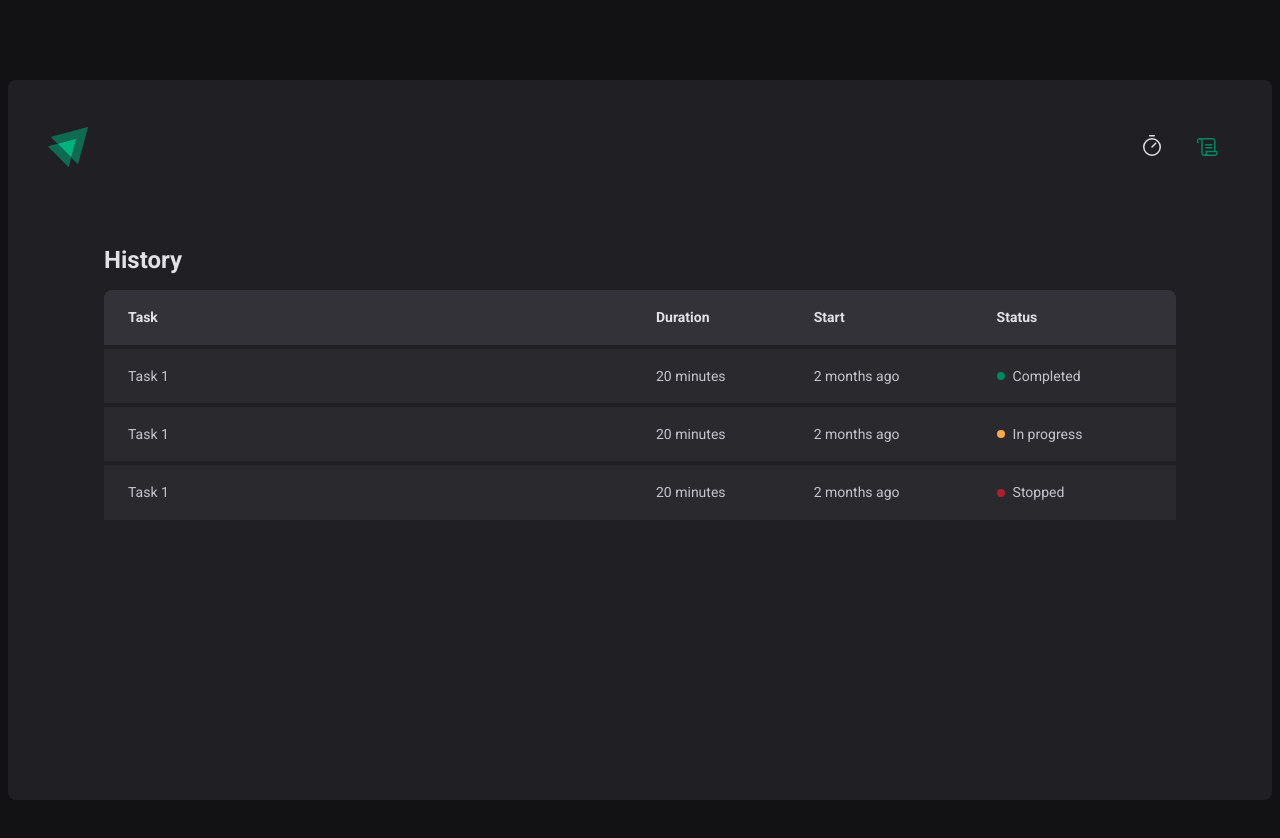
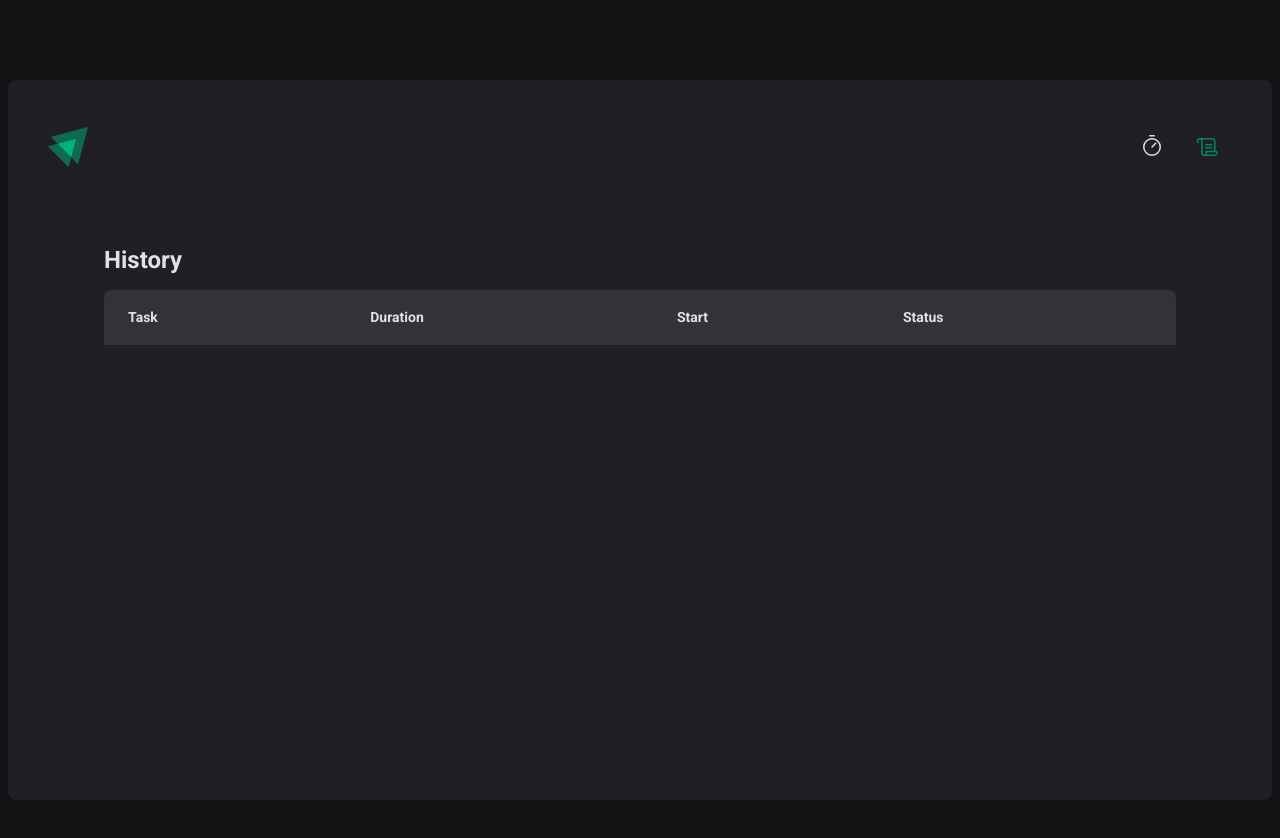
Before and after one commit to andrelfnavarro/ignite-2k22-react, a React (Vite) app in the folder 02-ignite-timer/: page /history in a window 1280 px wide. Shown: the top 838 px of the page. Built offline with nearby package versions, Linux system fonts and the light colour scheme.

Commit message:
Add cycles mapping to History

```diff
--- a/02-ignite-timer/src/contexts/CyclesContext.tsx
+++ b/02-ignite-timer/src/contexts/CyclesContext.tsx
@@ -15,13 +15,14 @@ interface CreateCycleData {
 }
 
 interface CyclesContextType {
+  cycles: Cycle[];
   activeCycle: Cycle | undefined;
   activeCycleId: string | null;
   markActiveCycleAsFinished: () => void;
   totalSecondsPassed: number;
   setSecondsPassed: (secondsPassed: number) => void;
-  handleStartNewCycle: (data: CreateCycleData) => void;
-  handleStopCycle: () => void;
+  createNewCycle: (data: CreateCycleData) => void;
+  stopCurrentCycle: () => void;
 }
 
 export const CyclesContext = createContext<CyclesContextType>(
@@ -58,7 +59,7 @@ export const CyclesContextProvider = ({
     );
   };
 
-  const handleStartNewCycle = (data: CreateCycleData) => {
+  const createNewCycle = (data: CreateCycleData) => {
     const newCycle = {
       id: String(new Date().getTime()),
       task: data.task,
@@ -69,11 +70,9 @@ export const CyclesContextProvider = ({
     setCycles(state => [...state, newCycle]);
     setActiveCycleId(newCycle.id);
     setTotalSecondsPassed(0);
-
-    // reset();
   };
 
-  const handleStopCycle = () => {
+  const stopCurrentCycle = () => {
     setCycles(state =>
       state.map(cycle => {
         if (cycle.id === activeCycleId) {
@@ -93,13 +92,14 @@ export const CyclesContextProvider = ({
   return (
     <CyclesContext.Provider
       value={{
+        cycles,
         activeCycle,
         activeCycleId,
         markActiveCycleAsFinished,
         totalSecondsPassed,
         setSecondsPassed,
-        handleStartNewCycle,
-        handleStopCycle,
+        createNewCycle,
+        stopCurrentCycle,
       }}
     >
       {children}
--- a/02-ignite-timer/src/pages/History/index.tsx
+++ b/02-ignite-timer/src/pages/History/index.tsx
@@ -1,6 +1,10 @@
+import { useContext } from 'react';
+import { CyclesContext } from '../../contexts/CyclesContext';
 import { HistoryContainer, HistoryList, Status } from './styles';
 
 export const History = () => {
+  const { cycles } = useContext(CyclesContext);
+
   return (
     <HistoryContainer>
       <h1>History</h1>
@@ -17,32 +21,26 @@ export const History = () => {
           </thead>
 
           <tbody>
-            <tr>
-              <td>Task 1</td>
-              <td>20 minutes</td>
-              <td>2 months ago</td>
-              <td>
-                <Status status="completed">Completed</Status>
-              </td>
-            </tr>
+            {cycles.map(cycle => (
+              <tr key={cycle.id}>
+                <td>{cycle.task}</td>
+                <td>{cycle.minutes} minutes</td>
+                <td>{cycle.startedAt.toLocaleDateString()}</td>
+                <td>
+                  {cycle.finishedAt && (
+                    <Status status="completed">Completed</Status>
+                  )}
 
-            <tr>
-              <td>Task 1</td>
-              <td>20 minutes</td>
-              <td>2 months ago</td>
-              <td>
-                <Status status="in-progress">In progress</Status>
-              </td>
-            </tr>
+                  {cycle.stoppedAt && !cycle.finishedAt && (
+                    <Status status="canceled">Stopped</Status>
+                  )}
 
-            <tr>
-              <td>Task 1</td>
-              <td>20 minutes</td>
-              <td>2 months ago</td>
-              <td>
-                <Status status="canceled">Stopped</Status>
-              </td>
-            </tr>
+                  {!cycle.stoppedAt && !cycle.finishedAt && (
+                    <Status status="in-progress">Active</Status>
+                  )}
+                </td>
+              </tr>
+            ))}
           </tbody>
         </table>
       </HistoryList>
--- a/02-ignite-timer/src/pages/Home/index.tsx
+++ b/02-ignite-timer/src/pages/Home/index.tsx
@@ -21,7 +21,7 @@ const formSchema = z.object({
 type FormSchema = z.infer<typeof formSchema>;
 
 export const Home = () => {
-  const { handleStartNewCycle, handleStopCycle, activeCycle } =
+  const { createNewCycle, stopCurrentCycle, activeCycle } =
     useContext(CyclesContext);
 
   const newCycleForm = useForm<FormSchema>({
@@ -37,9 +37,14 @@ export const Home = () => {
   const task = watch('task');
   const isSubmitDisabled = !task;
 
+  const handleCreateNewCycle = (data: FormSchema) => {
+    createNewCycle(data);
+    reset();
+  };
+
   return (
     <HomeContainer>
-      <form action="" onSubmit={handleSubmit(handleStartNewCycle)}>
+      <form action="" onSubmit={handleSubmit(handleCreateNewCycle)}>
         <FormProvider {...newCycleForm}>
           <NewCycleForm />
         </FormProvider>
@@ -47,7 +52,7 @@ export const Home = () => {
         <Countdown />
 
         {activeCycle ? (
-          <StopCountdownButton type="button" onClick={handleStopCycle}>
+          <StopCountdownButton type="button" onClick={stopCurrentCycle}>
             <HandPalm size={24} />
             Stop
           </StopCountdownButton>
```
